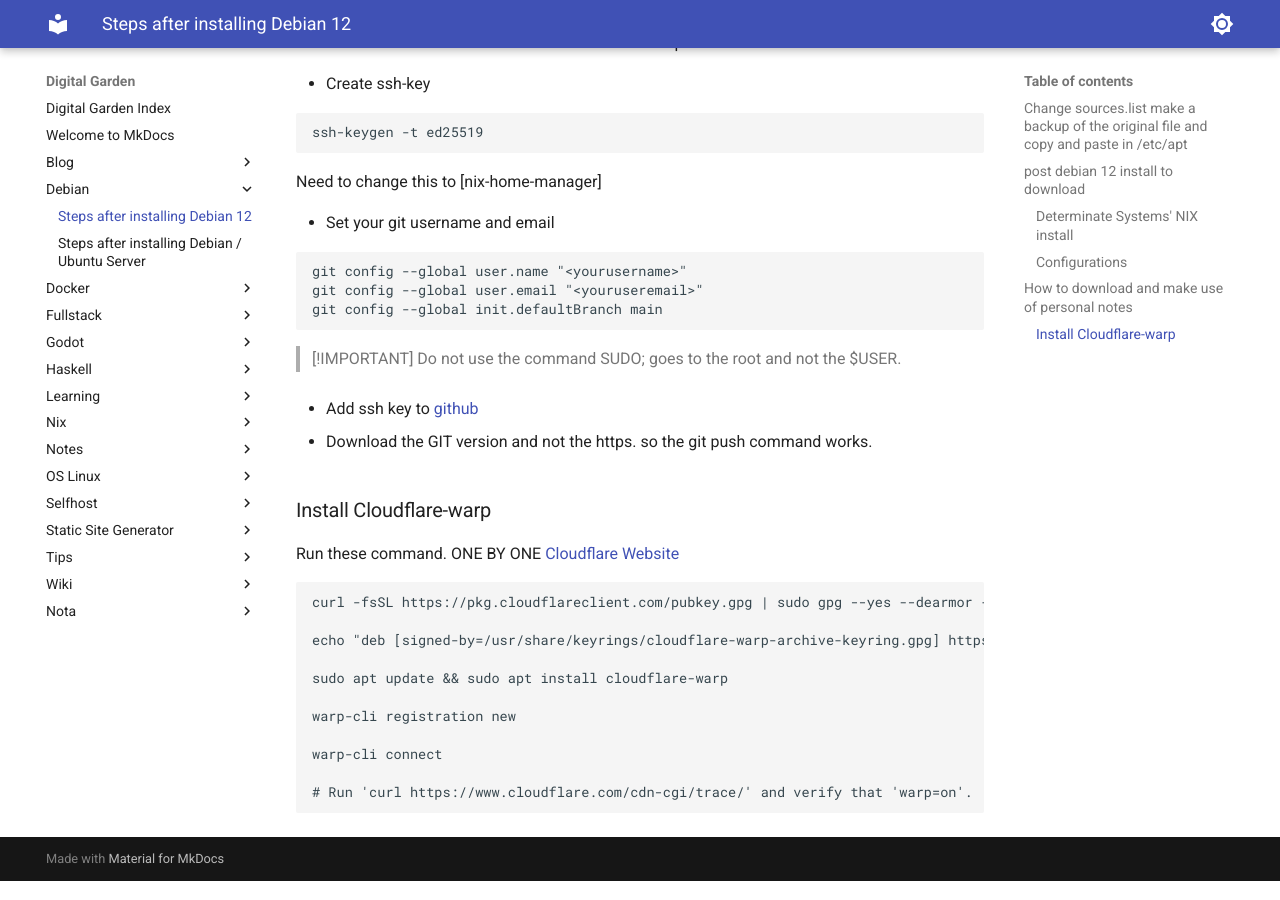
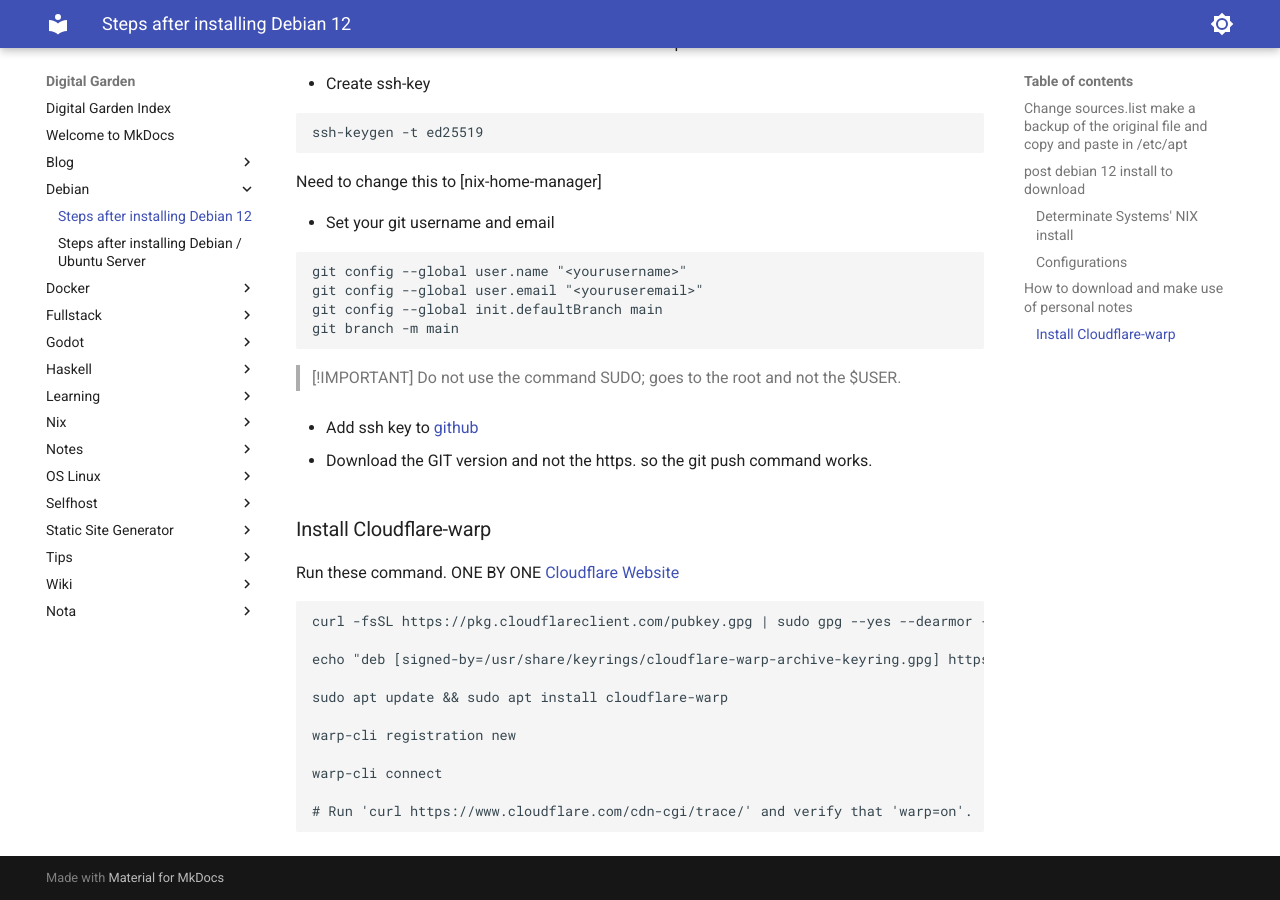
Before and after one commit to jnkk/mkdocs, an MkDocs documentation site: the page built from docs/Debian/afterinstallDEBIAN.md, in a window 1280 px wide and 900 px high, scrolled down 1375 px. Built offline with MkDocs 1.6.1 and Material for MkDocs 9.7.7, drawn with Linux system fonts in a browser that asks for light colours.

Commit message:
add git branch

````diff
--- a/docs/Debian/afterinstallDEBIAN.md
+++ b/docs/Debian/afterinstallDEBIAN.md
@@ -73,6 +73,7 @@
 git config --global user.name "<yourusername>"
 git config --global user.email "<youruseremail>"
 git config --global init.defaultBranch main
+git branch -m main
 ```
 
 > [!IMPORTANT]
````
